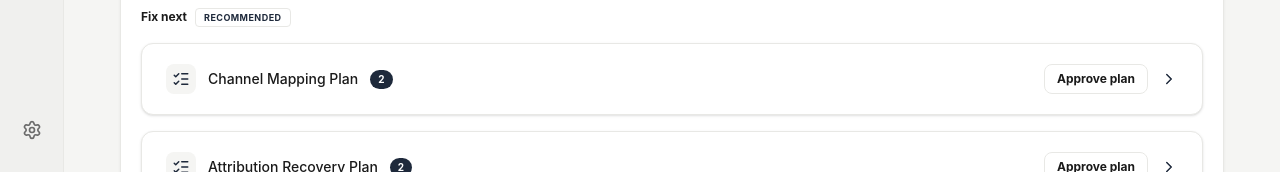
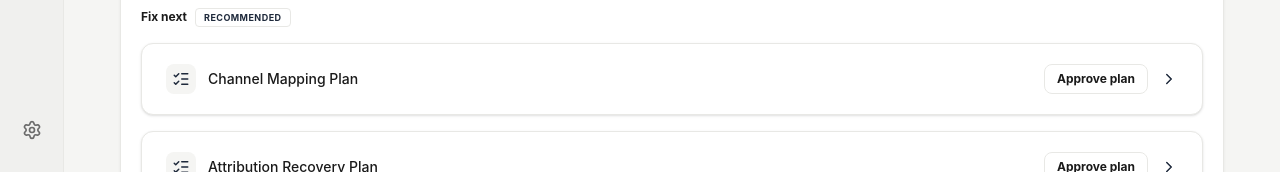
Before and after one commit to kennedymacgregor/Radar, a React (Vite) app: page / in a window 1280 px wide. Shown: the part 628-800 px from the top of the page. Built offline with nearby package versions, Linux system fonts and the light colour scheme.

Commit message:
Remove step count badges from plan headers

```diff
--- a/src/components/RadarDashboard.tsx
+++ b/src/components/RadarDashboard.tsx
@@ -923,9 +923,6 @@ const DataMedicActionPlanCard: React.FC<DataMedicActionPlanCardProps> = ({
             )}
           </div>
           <span className="text-sm font-medium text-[#1a1a1a]">{title}</span>
-          <span className="px-2 py-0.5 rounded-full text-[10px] font-bold bg-[#1E293B] text-white">
-            {steps.length}
-          </span>
         </div>
         <div className="flex items-center gap-3">
           <div className="flex items-center gap-2" onClick={(e) => e.stopPropagation()}>
```
